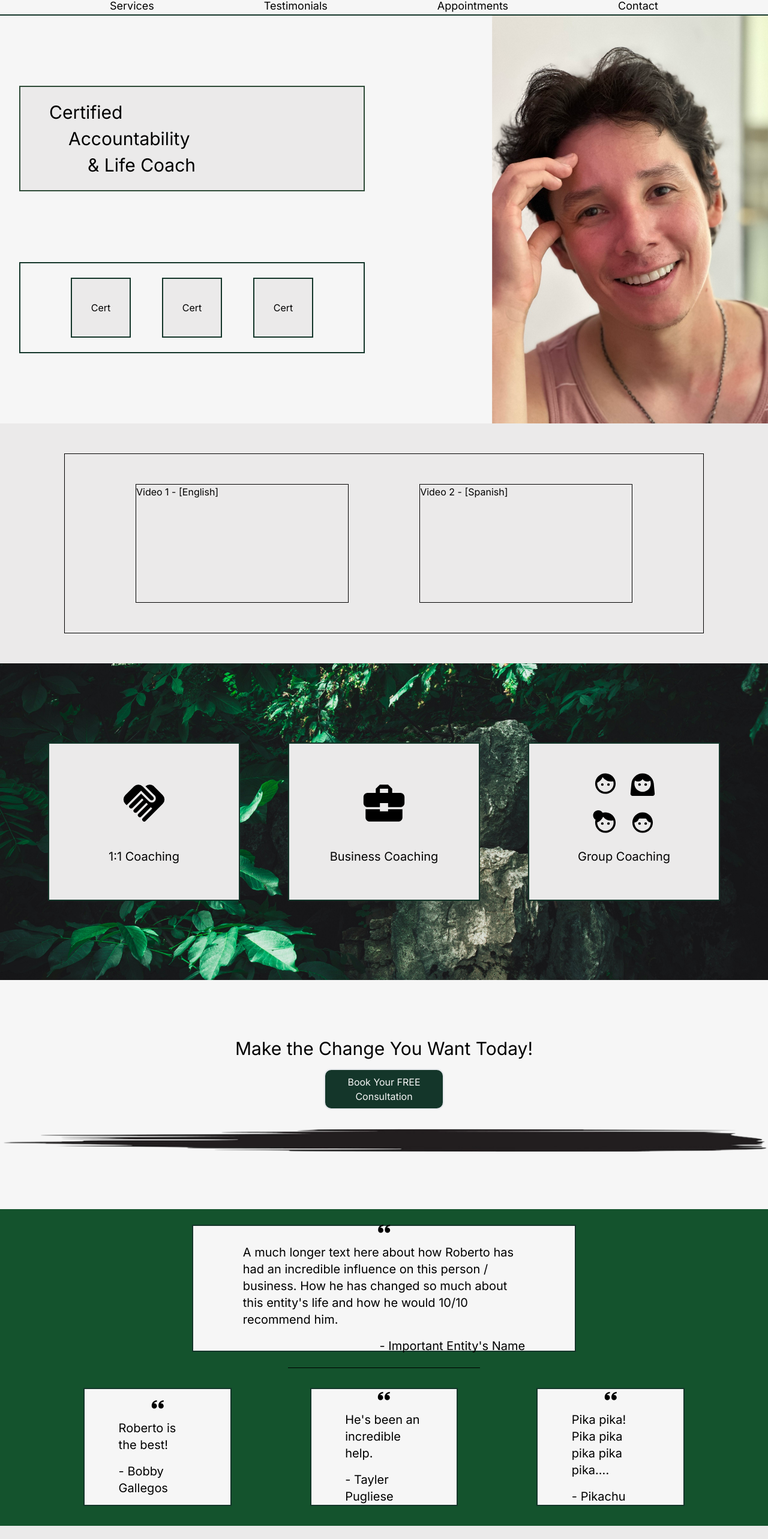
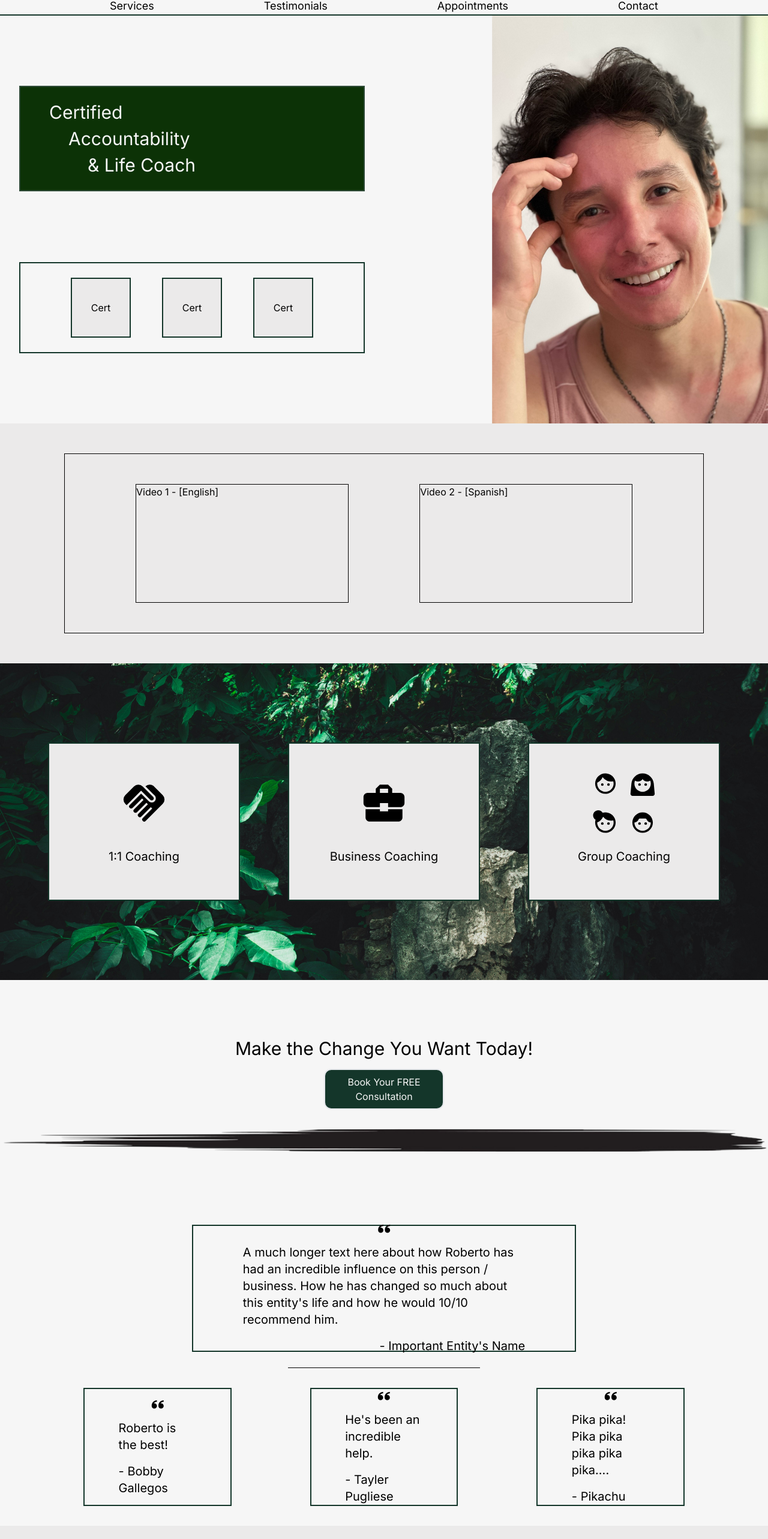
Before and after one commit to rlgallegos/tito-rupay, a Next.js app in the folder client/: page / in a window 1280 px wide. Shown: the part 94-2660 px from the top of the page at 60% size. Built offline with nearby package versions, Linux system fonts and the light colour scheme.

Commit message:
added new color options

```diff
--- a/client/app/Landing.tsx
+++ b/client/app/Landing.tsx
@@ -7,7 +7,7 @@ const Landing: React.FC = () => {
     <div className='h-screen w-full bg-primary flex justify-between pt-[120px] text-black relative'>
         <div className="h-full w-1/2 flex flex-col justify-evenly px-8">
 
-            <div className="bg-secondary border-2 border-[#2F4B38] flex flex-col justify-evenly gap-2 text-3xl px-12 py-6">
+            <div className="bg-[#0C3206] text-primary border-2 border-[#2F4B38] flex flex-col justify-evenly gap-2 text-3xl px-12 py-6">
                 <h1>Certified</h1>
                 <h1 className="indent-8">Accountability</h1>
                 <h1 className="indent-16">& Life Coach</h1>
--- a/client/app/Testimonials.tsx
+++ b/client/app/Testimonials.tsx
@@ -23,7 +23,7 @@ const Testimonials: React.FC = () => {
 
 
     return (
-      <div id="testimonials" className='h-[66vh] w-full bg-green-900 flex flex-col justify-between text-xl relative'>
+      <div id="testimonials" className='h-[66vh] w-full bg-primary flex flex-col justify-between text-xl relative'>
         <div className="w-full h-full top-0 left-0 absolute "></div>
 
         <div className="w-full h-1/2 flex items-center justify-center z-10">
--- a/client/tailwind.config.ts
+++ b/client/tailwind.config.ts
@@ -14,6 +14,11 @@ const config: Config = {
             'green-1': '#14362A',
             'green-2': '#1C4837',
             'accent': '#006400',
+            'light-green': '#0C3206',
+            'mid-green': '#0A230B',
+            'dark-green': '#021707',
+            'light-gold': '#F7F56F',
+            'dark-gold': '#AC7F2E'
         },
         backgroundImage: {
             'bw-forest': "url('/images/bw-forest.jpg')",
```
